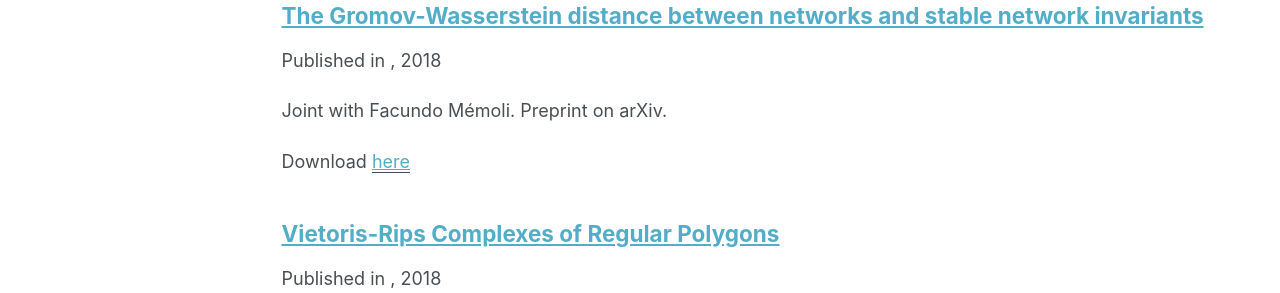
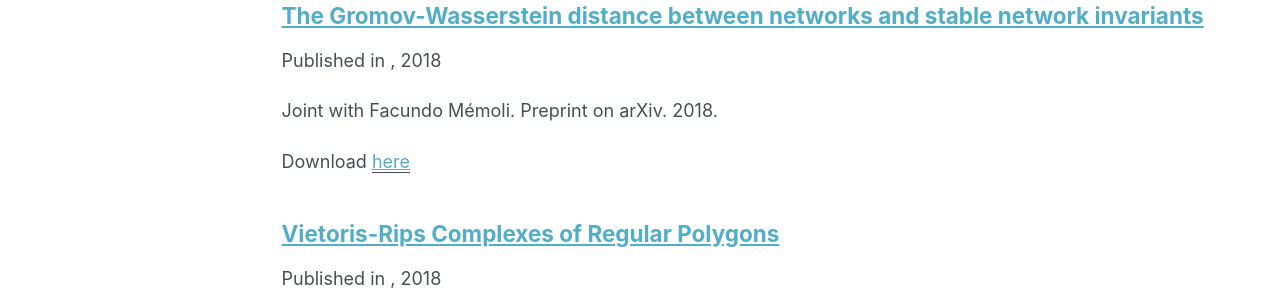
Before and after one commit to samirchowdhury/samirchowdhury.github.io, a Jekyll site: the page built from _pages/publications.md, in a window 1280 px wide and 1266 px high. Shown: the part 434-727 px from the top of the window. Built offline with Jekyll 4.4.1, drawn with Linux system fonts in a browser that asks for light colours; part of the change alters nothing that is shown.

Commit message:
Update 2018-08-13-gw-nets.md

```diff
--- a/_publications/2018-08-13-gw-nets.md
+++ b/_publications/2018-08-13-gw-nets.md
@@ -1,7 +1,8 @@
 ---
 title: "The Gromov-Wasserstein distance between networks and stable network invariants"
 collection: publications
-excerpt: 'Joint with Facundo Mémoli. Preprint on arXiv.'
-date: 2018-08-13
+excerpt: 'Joint with Facundo Mémoli. Preprint on arXiv. 2018.'
+
 paperurl: 'https://arxiv.org/abs/1808.04337'
 ---
+<!-- date: 2018-08-13 -->
```
